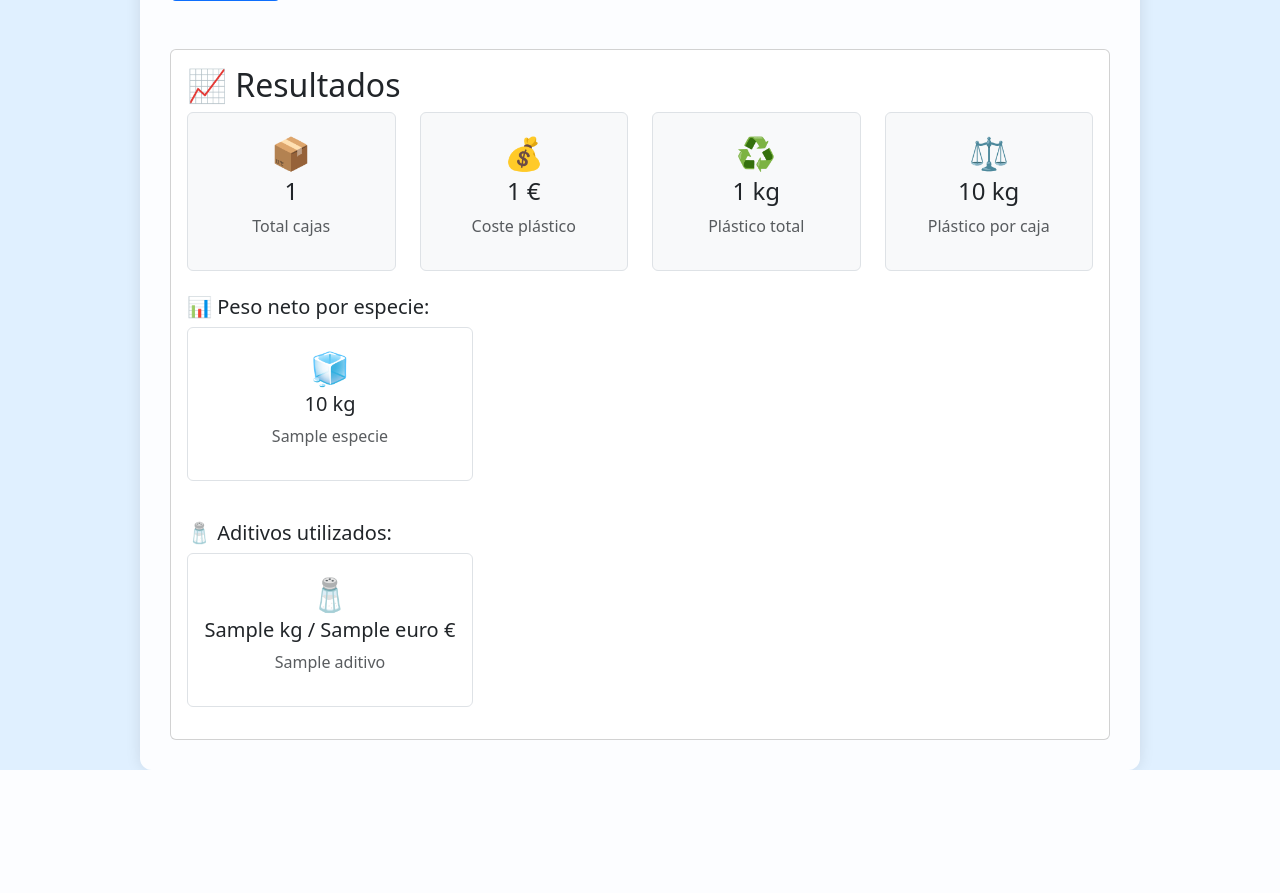
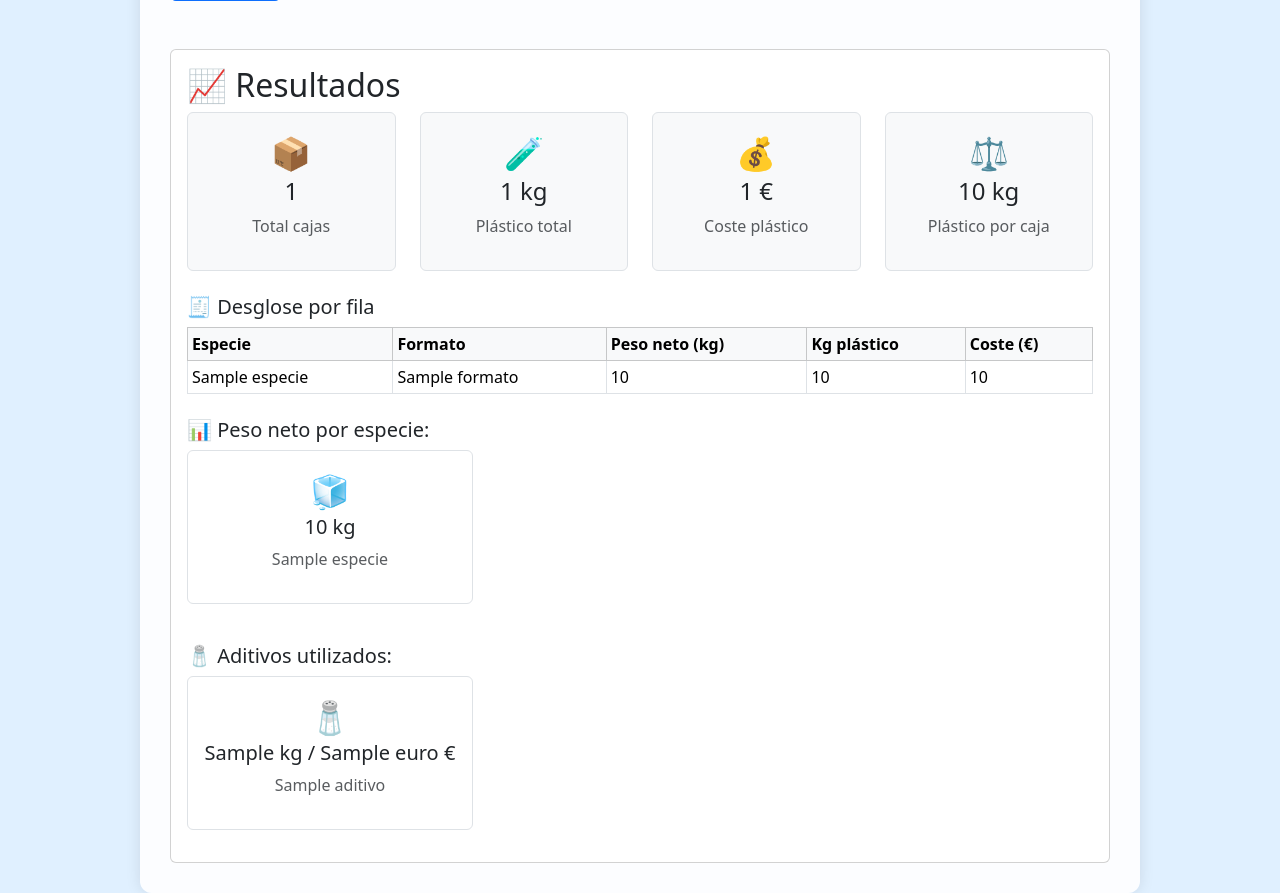
Before and after one commit to Jaime-Salv/calculadora-web, a Flask app: template templates/calamar.html in a window 1280 px wide. Shown: the part 448-1341 px from the top of the page. Before the commit the page ends 1218 px from the top, so only its background shows below. Run offline with Flask 3, Linux system fonts and the light colour scheme; the template is opened without the code that fills it: most values are stand-ins (such as "Sample title", 1, 10 or a date in 2020).

Commit message:
Add files via upload

```diff
--- a/templates/calamar.html
+++ b/templates/calamar.html
@@ -90,6 +90,63 @@
 <button type="submit" class="btn btn-primary">📊 Calcular</button>
 </form>
 
+{% if resultado %}
+<div class="card mt-5">
+    <div class="card-body">
+        <h2 class="card-title">📈 Resultados</h2>
+        {% if resultado.error %}
+            <p class="text-danger">❌ Error: {{ resultado.error }}</p>
+        {% else %}
+        <div class="row text-center mb-4">
+            <div class="col-md-3"><div class="border rounded p-3 bg-light"><div style="font-size: 2rem;">📦</div><h4>{{ resultado.total_cajas }}</h4><p class="text-muted">Total cajas</p></div></div>
+            <div class="col-md-3"><div class="border rounded p-3 bg-light"><div style="font-size: 2rem;">🧪</div><h4>{{ resultado.total_plastico_kg|round(2) }} kg</h4><p class="text-muted">Plástico total</p></div></div>
+            <div class="col-md-3"><div class="border rounded p-3 bg-light"><div style="font-size: 2rem;">💰</div><h4>{{ resultado.total_coste_plastico|round(2) }} €</h4><p class="text-muted">Coste plástico</p></div></div>
+            <div class="col-md-3"><div class="border rounded p-3 bg-light"><div style="font-size: 2rem;">⚖️</div><h4>{{ resultado.plastico_por_caja|round(2) }} kg</h4><p class="text-muted">Plástico por caja</p></div></div>
+        </div>
+
+        <h5 class="mt-4">🧾 Desglose por fila</h5>
+        <table class="table table-sm table-bordered">
+          <thead class="table-light">
+            <tr>
+              <th>Especie</th>
+              <th>Formato</th>
+              <th>Peso neto (kg)</th>
+              <th>Kg plástico</th>
+              <th>Coste (€)</th>
+            </tr>
+          </thead>
+          <tbody>
+            {% for fila in resultado.filas %}
+            <tr>
+              <td>{{ fila.especie }}</td>
+              <td>{{ fila.formato }}</td>
+              <td>{{ fila.pn_entrada|round(2) }}</td>
+              <td>{{ fila.kg_plastico|round(2) }}</td>
+              <td>{{ fila.coste_plastico|round(2) }}</td>
+            </tr>
+            {% endfor %}
+          </tbody>
+        </table>
+
+        <h5 class="mt-4">📊 Peso neto por especie:</h5>
+        <div class="row">
+            {% for especie, valor in resultado.pn_entrada_especie.items() %}
+            <div class="col-md-4"><div class="border rounded p-3 mb-3 bg-white text-center"><div style="font-size: 2rem;">🧊</div><h5>{{ valor|round(2) }} kg</h5><p class="text-muted">{{ especie }}</p></div></div>
+            {% endfor %}
+        </div>
+
+        <h5 class="mt-4">🧂 Aditivos utilizados:</h5>
+        <div class="row">
+            {% for nombre, datos in resultado.aditivos.items() %}
+            <div class="col-md-4"><div class="border rounded p-3 mb-3 bg-white text-center"><div style="font-size: 2rem;">🧂</div><h5>{{ datos.kg }} kg / {{ datos.euro }} €</h5><p class="text-muted">{{ nombre }}</p></div></div>
+            {% endfor %}
+        </div>
+        {% endif %}
+    </div>
+</div>
+{% endif %}
+
+
 <script>
     function añadirFila() {
         const tabla = document.getElementById("tabla-entrada").getElementsByTagName("tbody")[0];
```
Also changed, not shown: other parts of templates/calamar.html (+2 -36 lines), templates/pulpo.html (+28 -11 lines).
